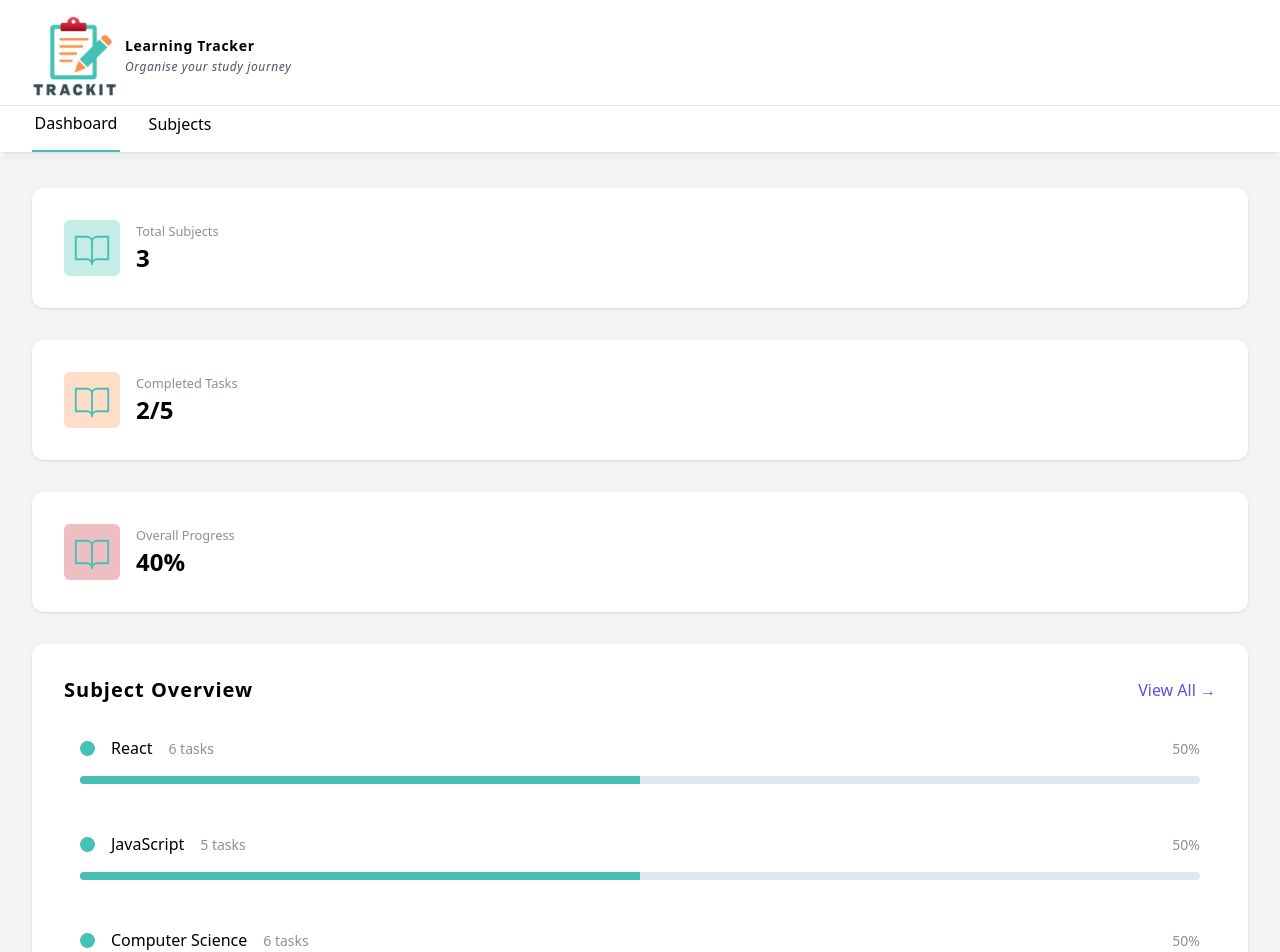
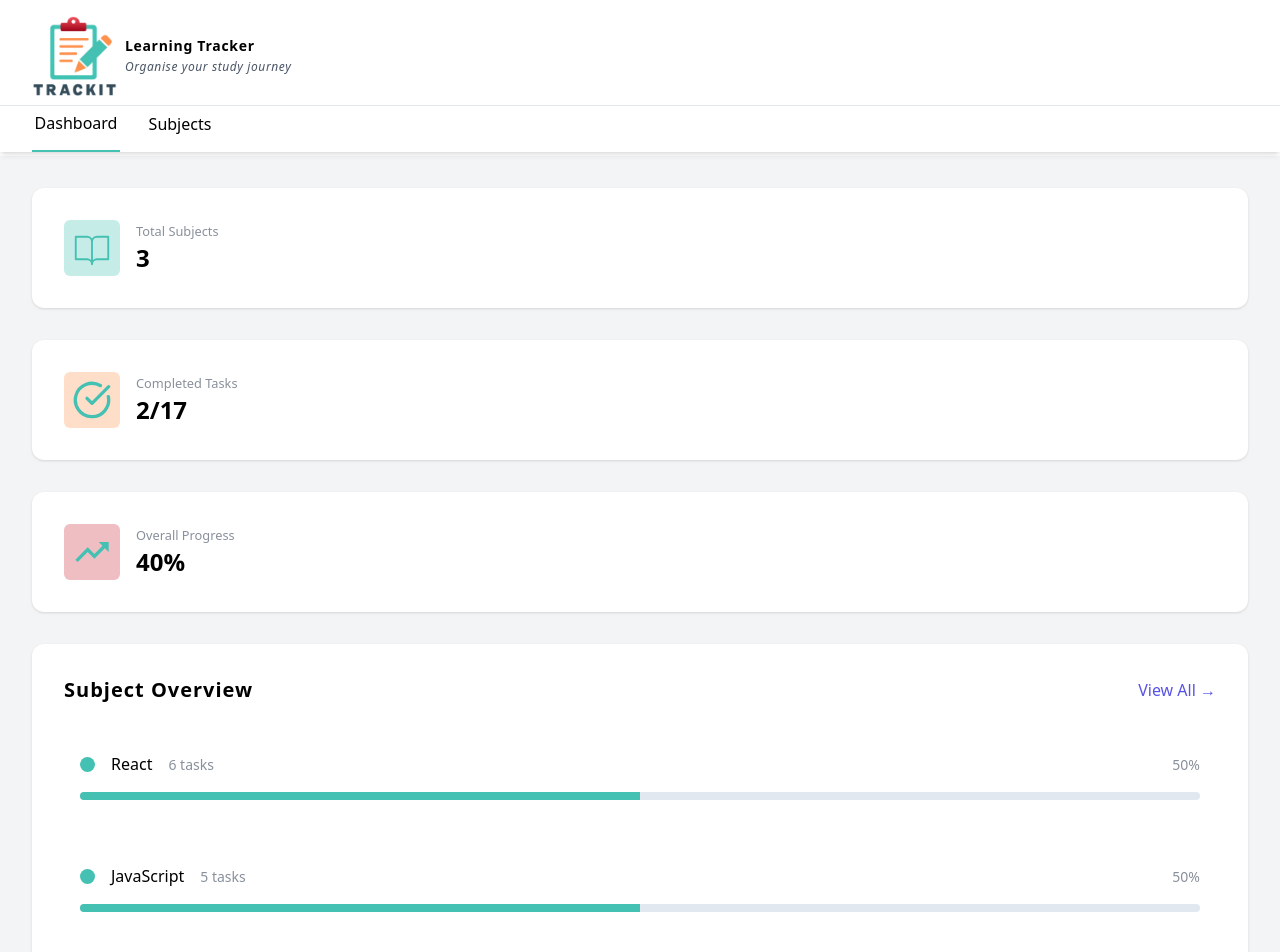
Before and after one commit to A-Karim2003/TrackIt, a React (Vite) app: page / in a window 1280 px wide. Shown: the top 952 px of the page. Built offline with nearby package versions, Linux system fonts and the light colour scheme; data requests are answered from the project's data file.

Commit message:
Refactor: Create a reusable Card container component

```diff
--- a/src/components/AppLayout/DashboardInfo.jsx
+++ b/src/components/AppLayout/DashboardInfo.jsx
@@ -1,6 +1,8 @@
+import Card from "../Card";
+
 function DashboardInfo({ icon, title, quantity, bgColor }) {
   return (
-    <div className="w-full m-auto p-8 flex gap-4 shadow-sm bg-white rounded-xl">
+    <Card>
       <div
         className={`h-14 w-14 flex items-center justify-center rounded-md text-customGreen ${bgColor}`}
       >
@@ -11,7 +13,7 @@ function DashboardInfo({ icon, title, quantity, bgColor }) {
         <small className="text-customGrey">{title}</small>
         <strong className="text-2xl">{quantity}</strong>
       </div>
-    </div>
+    </Card>
   );
 }
 
--- /dev/null
+++ b/src/components/Card.jsx
@@ -0,0 +1,11 @@
+function Card({ children, className }) {
+  return (
+    <div
+      className={`${className} w-full m-auto p-8 flex gap-4 shadow-sm bg-white rounded-xl `}
+    >
+      {children}
+    </div>
+  );
+}
+
+export default Card;
--- a/src/components/AppLayout/SubjectOverview.jsx
+++ b/src/components/SubjectOverview.jsx
@@ -1,11 +1,11 @@
-import { useSubjects } from "../../context/SubjectsProvider";
+import { useSubjects } from "../context/SubjectsProvider";
+import Card from "./Card";
 import SubjectProgress from "./SubjectProgress";
 
 function SubjectOverview() {
   const { subjects } = useSubjects();
-
   return (
-    <section className="w-full m-auto p-8 flex flex-col gap-4 shadow-sm bg-white rounded-xl">
+    <Card className="flex-col">
       <div className="flex items-center justify-between w-full mb-4">
         <h3 className="font-bold text-xl tracking-[1px]">Subject Overview</h3>
         <small className="text-[#5853E7] text-[16px] cursor-pointer">
@@ -13,7 +13,7 @@ function SubjectOverview() {
         </small>
       </div>
 
-      <div className="flex flex-col gap-12 px-4">
+      <div className="flex flex-col gap-8 ">
         {subjects.map((subject) => {
           return (
             <SubjectProgress
@@ -24,7 +24,7 @@ function SubjectOverview() {
           );
         })}
       </div>
-    </section>
+    </Card>
   );
 }
 
--- a/src/components/AppLayout/SubjectProgress.jsx
+++ b/src/components/SubjectProgress.jsx
@@ -1,8 +1,8 @@
 function SubjectProgress({ subjectName, taskQuantity }) {
   return (
-    <div className="flex flex-col">
+    <div className="flex flex-col hover:bg-gray-100 p-4 rounded-xl cursor-pointer">
       <div className="flex items-center gap-4 j">
-        <div className="h-[15px] w-[15px] bg-customGreen rounded-full "></div>
+        <div className="h-[15px] w-[15px] bg-customGreen rounded-full"></div>
         <h4>{subjectName}</h4>
         <small className="text-[14px] text-customGrey">
           {taskQuantity} tasks
--- a/src/pages/Dashboard.jsx
+++ b/src/pages/Dashboard.jsx
@@ -1,9 +1,12 @@
 import DashboardInfo from "../components/AppLayout/DashboardInfo";
 import { PiBookOpenLight } from "react-icons/pi";
-import SubjectOverview from "../components/AppLayout/SubjectOverview";
+import { LuCircleCheckBig } from "react-icons/lu";
+import { MdTrendingUp } from "react-icons/md";
+
 import { useSubjects } from "../context/SubjectsProvider";
 import LoadingSpinner from "../components/LoadingSpinner";
 import { useMemo } from "react";
+import SubjectOverview from "../components/SubjectOverview";
 
 function Dashboard() {
   const { subjects, status } = useSubjects();
@@ -14,8 +17,6 @@ function Dashboard() {
       return [...acc, ...subject.tasks];
     }, []);
   }, [subjects]);
-
-  console.log(allTasks);
 
   if (status === "loading") return <LoadingSpinner />;
 
@@ -28,13 +29,13 @@ function Dashboard() {
         bgColor={"bg-bgCustomGreen"}
       />
       <DashboardInfo
-        icon={<PiBookOpenLight className="h-10 w-10" />}
+        icon={<LuCircleCheckBig className="h-10 w-10" />}
         title={"Completed Tasks"}
-        quantity={`2/5`}
+        quantity={`2/${allTasks.length}`}
         bgColor={"bg-bgCustomOrange"}
       />
       <DashboardInfo
-        icon={<PiBookOpenLight className="h-10 w-10" />}
+        icon={<MdTrendingUp className="h-10 w-10" />}
         title={"Overall Progress"}
         quantity={`40%`}
         bgColor={"bg-bgCustomRed"}
```
